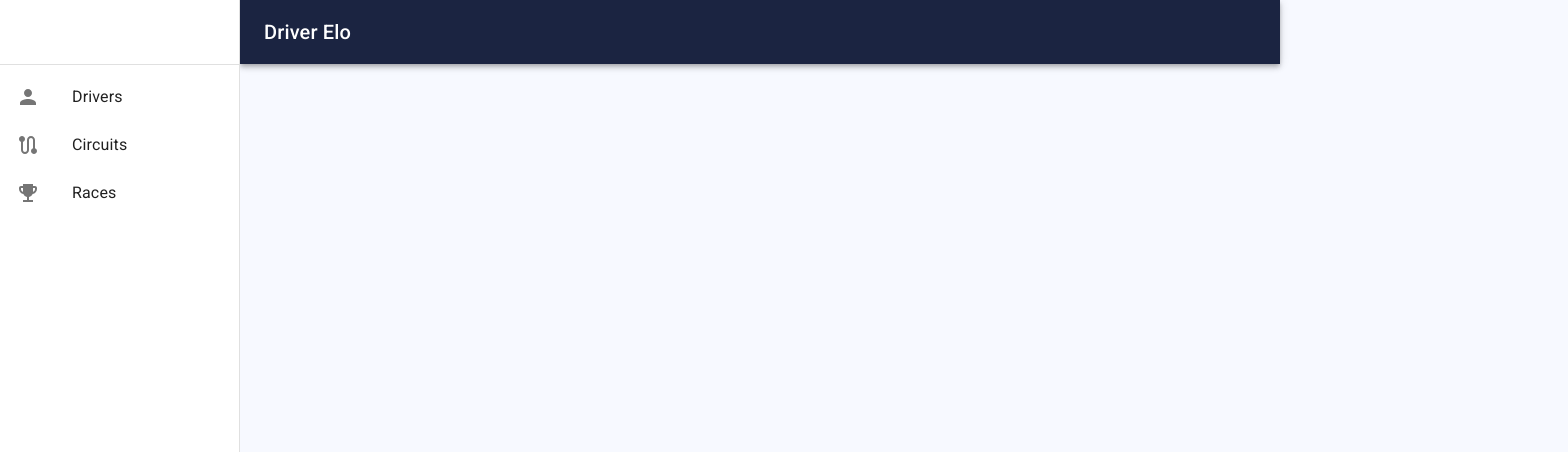
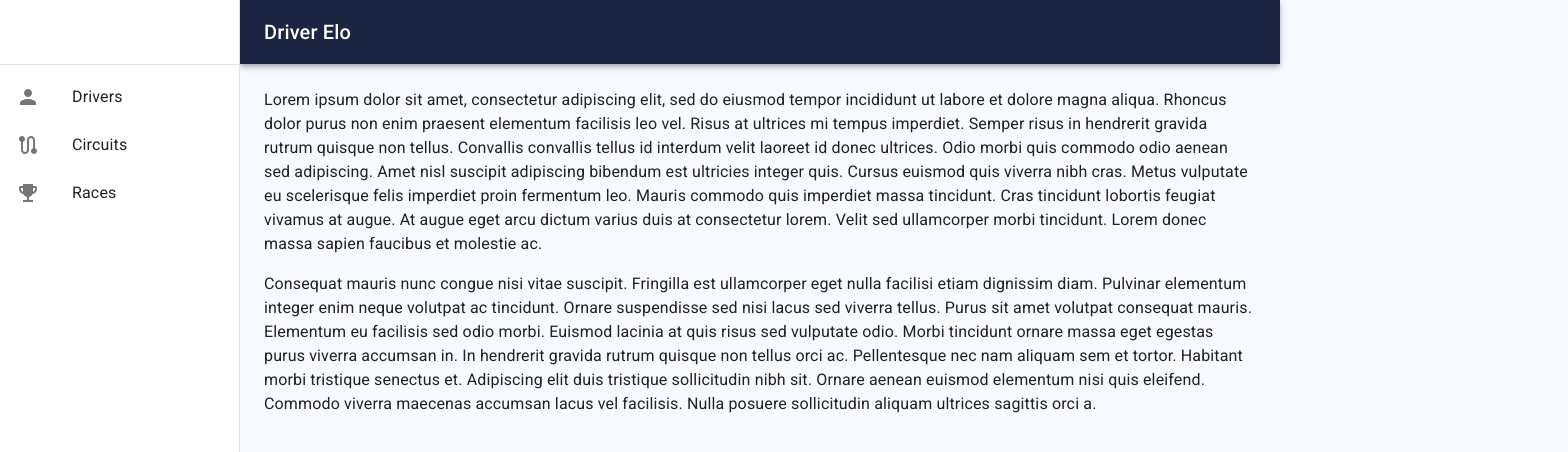
Before and after one commit to the-alexmeza/f1-driver-elo, a React (Create React App) app in the folder frontend/: page / in a window 1280 px wide. Shown: the top 452 px of the page, 1568 px wide, since content can reach past the window. Built offline with nearby package versions, Linux system fonts and the light colour scheme.

Commit message:
Fix nav children

```diff
--- a/frontend/src/components/Dashboard.jsx
+++ b/frontend/src/components/Dashboard.jsx
@@ -1,3 +1,4 @@
+import { Typography } from "@mui/material";
 import React, { Component } from "react";
 import Navigation from "./navigation/Navigation";
 
@@ -5,9 +6,40 @@ class Dashboard extends Component {
   state = {};
   render() {
     return (
-      <div>
-        <Navigation />
-      </div>
+      <>
+        <Navigation>
+          <Typography paragraph align="left">
+            Lorem ipsum dolor sit amet, consectetur adipiscing elit, sed do
+            eiusmod tempor incididunt ut labore et dolore magna aliqua. Rhoncus
+            dolor purus non enim praesent elementum facilisis leo vel. Risus at
+            ultrices mi tempus imperdiet. Semper risus in hendrerit gravida
+            rutrum quisque non tellus. Convallis convallis tellus id interdum
+            velit laoreet id donec ultrices. Odio morbi quis commodo odio aenean
+            sed adipiscing. Amet nisl suscipit adipiscing bibendum est ultricies
+            integer quis. Cursus euismod quis viverra nibh cras. Metus vulputate
+            eu scelerisque felis imperdiet proin fermentum leo. Mauris commodo
+            quis imperdiet massa tincidunt. Cras tincidunt lobortis feugiat
+            vivamus at augue. At augue eget arcu dictum varius duis at
+            consectetur lorem. Velit sed ullamcorper morbi tincidunt. Lorem
+            donec massa sapien faucibus et molestie ac.
+          </Typography>
+          <Typography paragraph align="left">
+            Consequat mauris nunc congue nisi vitae suscipit. Fringilla est
+            ullamcorper eget nulla facilisi etiam dignissim diam. Pulvinar
+            elementum integer enim neque volutpat ac tincidunt. Ornare
+            suspendisse sed nisi lacus sed viverra tellus. Purus sit amet
+            volutpat consequat mauris. Elementum eu facilisis sed odio morbi.
+            Euismod lacinia at quis risus sed vulputate odio. Morbi tincidunt
+            ornare massa eget egestas purus viverra accumsan in. In hendrerit
+            gravida rutrum quisque non tellus orci ac. Pellentesque nec nam
+            aliquam sem et tortor. Habitant morbi tristique senectus et.
+            Adipiscing elit duis tristique sollicitudin nibh sit. Ornare aenean
+            euismod elementum nisi quis eleifend. Commodo viverra maecenas
+            accumsan lacus vel facilisis. Nulla posuere sollicitudin aliquam
+            ultrices sagittis orci a.
+          </Typography>
+        </Navigation>
+      </>
     );
   }
 }
--- a/frontend/src/components/navigation/Navigation.jsx
+++ b/frontend/src/components/navigation/Navigation.jsx
@@ -59,7 +59,7 @@ function Navigation(props) {
   return (
     <Box sx={{ display: "flex" }}>
       <AppBar
-        position="static"
+        position="fixed"
         sx={{
           width: { sm: `calc(100% - ${drawerWidth}px)` },
           ml: { sm: `${drawerWidth}px` },
@@ -69,19 +69,13 @@ function Navigation(props) {
           <IconButton
             size="large"
             edge="start"
-            color="inherit"
             aria-label="menu"
             onClick={handleDrawerToggle}
             sx={{ mr: 2, display: { sm: "none" } }}
           >
             <MenuIcon />
           </IconButton>
-          <Typography
-            variant="h6"
-            component="div"
-            sx={{ flexGrow: 1 }}
-            align="left"
-          >
+          <Typography variant="h6" component="div" noWrap>
             Driver Elo
           </Typography>
         </Toolbar>
@@ -128,7 +122,10 @@ function Navigation(props) {
           p: 3,
           width: { sm: `calc(100% - ${drawerWidth}px)` },
         }}
-      />
+      >
+        <Toolbar />
+        {props.children}
+      </Box>
     </Box>
   );
 }
```
